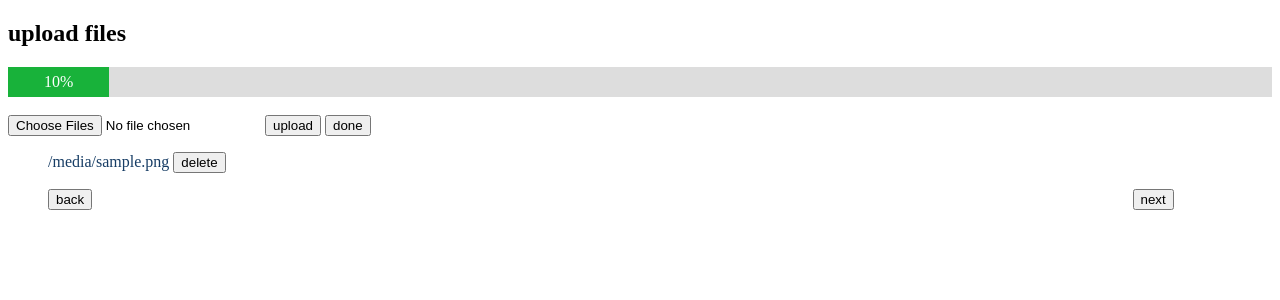
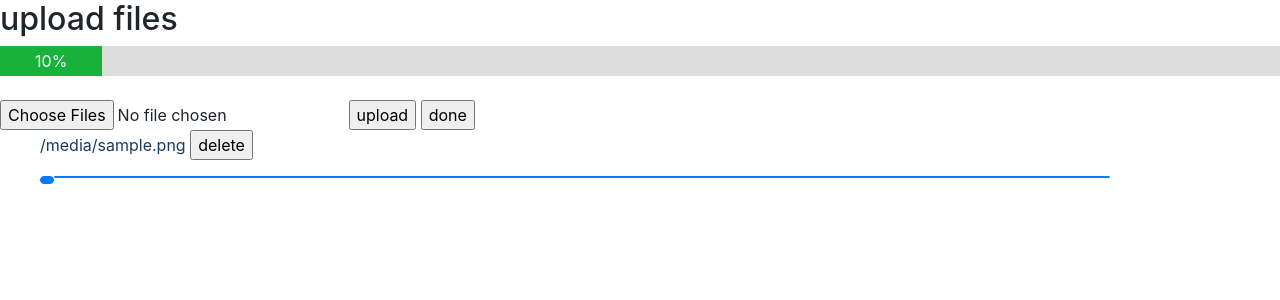
Before and after one commit to Senadeera-NK/files-devider---project, a Flask app: template templates/upload.html in a window 1280 px wide. Shown: the top 300 px of the page. Run offline with Flask 2, Linux system fonts and the light colour scheme; the template is opened without the code that fills it: most values are stand-ins (such as "Sample title", 1, 10 or a date in 2020); some libraries are stand-ins or nearby versions.

Commit message:
2022/10/20 - 5

```diff
--- a/app.py
+++ b/app.py
@@ -71,16 +71,16 @@ def upload_result():
       print()
       uploaded_files = os.listdir('static/files/')
       return render_template('upload.html', uploaded_files=uploaded_files)
-    elif request.form('submit_button') == 'next':
-      print()
-      print('next')
-      print()
-      return redirect(url_for('folders choice.html'))
-    elif request.form('submit_button') == 'back':
-      print()
-      print('back')
-      print()
-      return redirect(url_for('start.html'))
+    # elif request.form('submit_button') == 'next':
+    #   print()
+    #   print('next')
+    #   print()
+    #   return redirect(url_for('folders choice.html'))
+    # elif request.form('submit_button') == 'back':
+    #   print()
+    #   print('back')
+    #   print()
+    #   return redirect(url_for('start.html'))
 
 
 
--- a/templates/upload.html
+++ b/templates/upload.html
@@ -5,6 +5,9 @@
   <meta http-equiv="X-UA-Compatible" content="IE=edge">
   <meta name="viewport" content="width=device-width, initial-scale=1.0">
   <link rel="stylesheet" href="../static/main.css">
+  <!-- for buttons -->
+  <link rel="stylesheet" href="https://cdnjs.cloudflare.com/ajax/libs/twitter-bootstrap/4.4.0/css/bootstrap.min.css" integrity="sha256-/ykJw/wDxMa0AQhHDYfuMEwVb4JHMx9h4jD4XvHqVzU=" crossorigin="anonymous" />
+
   <script src="//ajax.googleapis.com/ajax/libs/jquery/1.9.1/jquery.min.js"></script>
   <script type="text/javascript" src="../static/main.js"></script>
   <title>upload files</title>
@@ -31,8 +34,10 @@
 
   <div class="page_toggle_buttons">
     <ul>
-      <li id="left_btn"><input type="submit" name="submit_button" value="back" onclick="location.href='start.html';"></li>
-      <li id="right_btn"><input type="submit" name="submit_button" value="next" onclick="location.href='folders choice.html';"></li>
+      <!-- <li id="left_btn"><input type="button" value="back" onclick="location.href='start.html';"></li>
+      <li id="right_btn"><input type="button" value="next" onclick="location.href='folders choice.html';"></li> -->
+      <li id="left_btn" class="btn btn-primary"><a href="{{url_for('start')}}"></li>
+      <li id="right_btn" class="btn btn-primary"><a href="{{url_for('folders choice')}}"></li>
     </ul>
   </div>
 </body>
```
Also changed, not shown: 1 other file.
